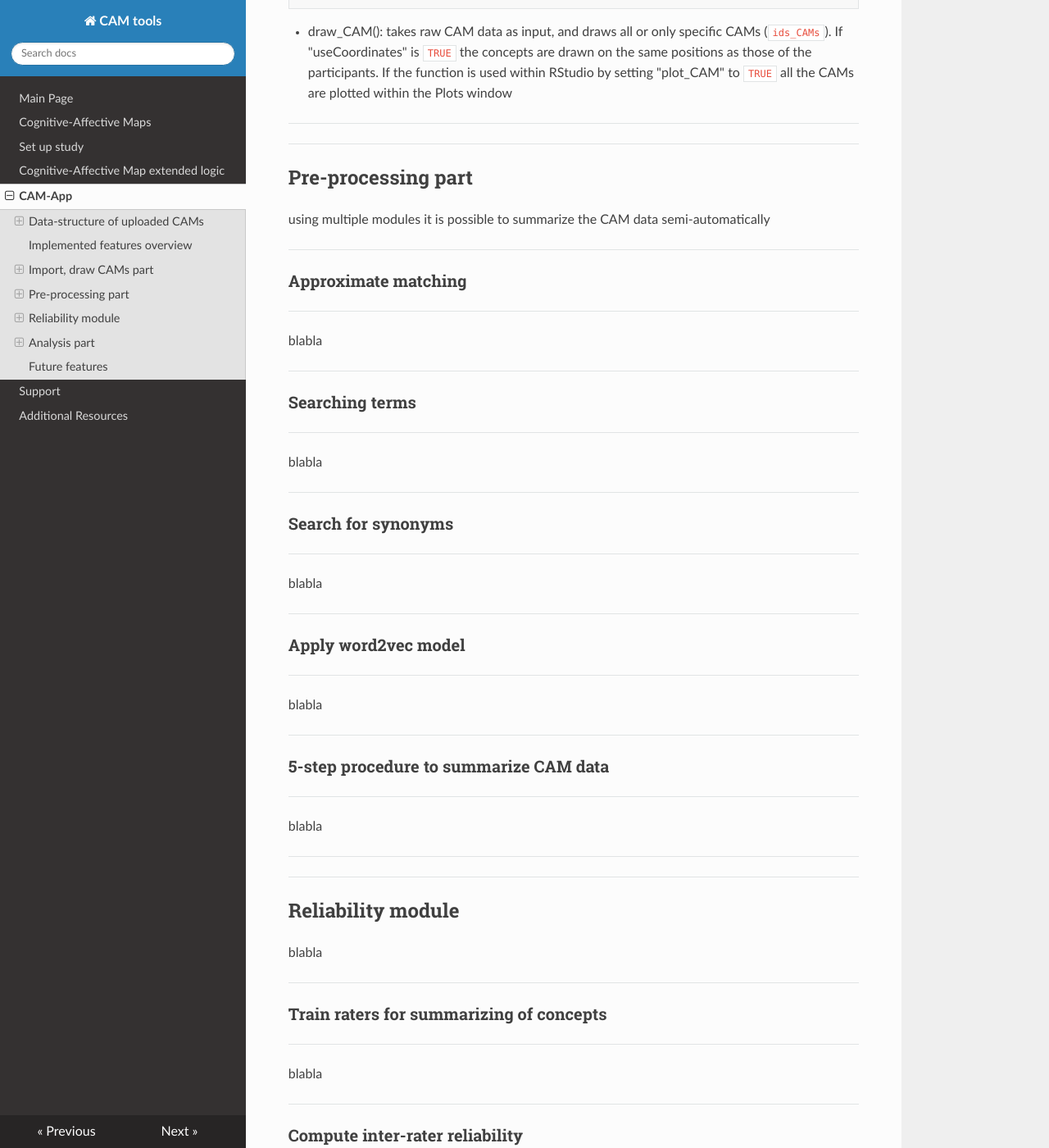
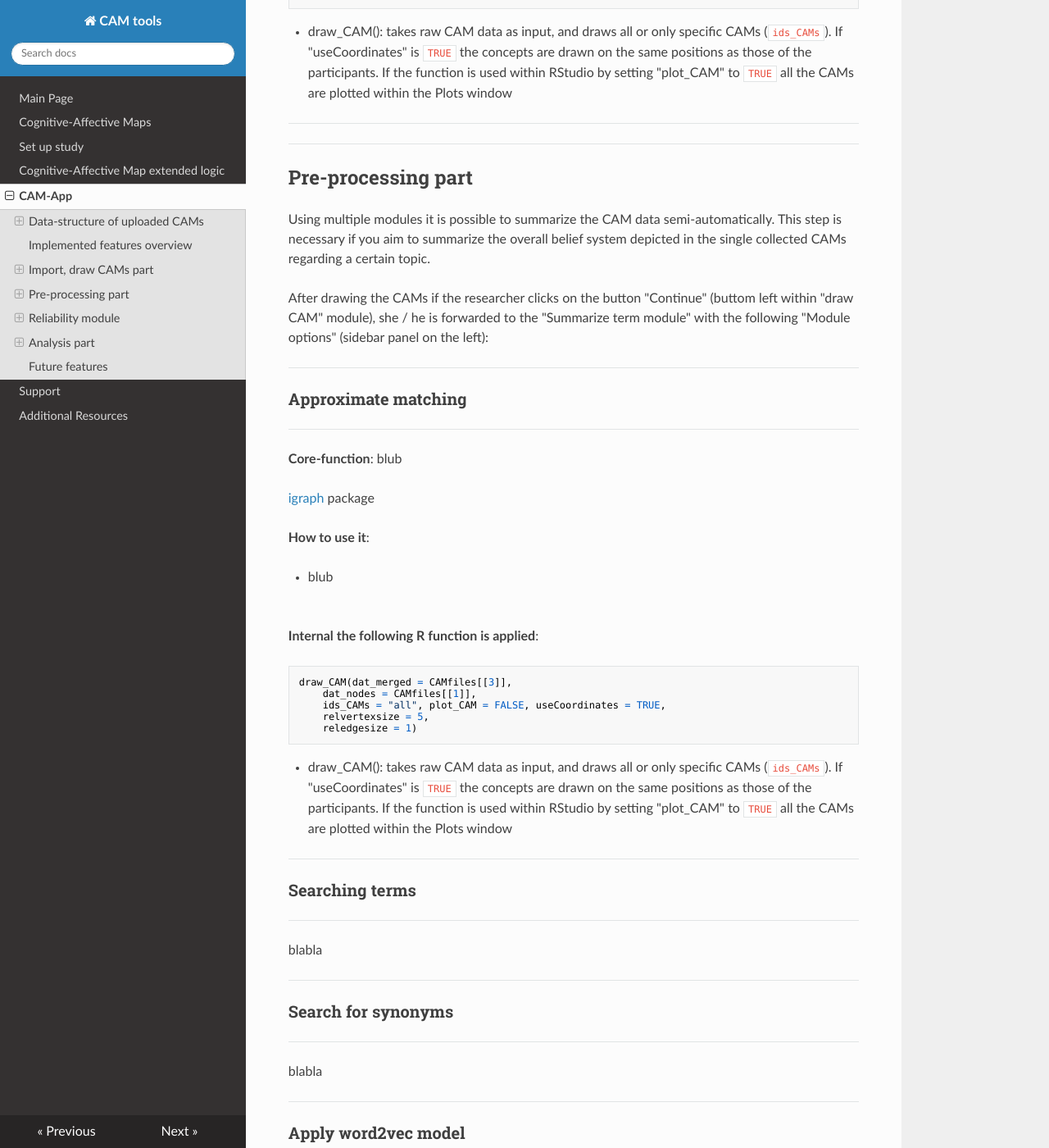
Before and after one commit to FennStatistics/CAMtools_documentation, an MkDocs documentation site: the page built from docs/CAM-App.md, in a window 1280 px wide and 1400 px high, scrolled down 6283 px. Shown: the whole window at 82% size. Built offline with MkDocs 1.6.1, drawn with Linux system fonts in a browser that asks for light colours; nearby versions of some CDN libraries.

Commit message:
Pre-processing part

````diff
--- a/docs/CAM-App.md
+++ b/docs/CAM-App.md
@@ -240,14 +240,40 @@
 Pre-processing part
 ----------------
 
-using multiple modules it is possible to summarize the CAM data semi-automatically
+Using multiple modules it is possible to summarize the CAM data semi-automatically. This step is necessary if you aim to summarize the overall belief system depicted in the single collected CAMs regarding a certain topic.
 
+After drawing the CAMs if the researcher clicks on the button "Continue" (buttom left within "draw CAM" module), she / he is forwarded to the "Summarize term module" with the following "Module options" (sidebar panel on the left):
 
 ***
 ### Approximate matching
 ---
 
-blabla
+
+**Core-function**:
+blub
+
+<a href="https://cran.r-project.org/web/packages/igraph/index.html" target="_blank">igraph</a> package
+
+
+**How to use it**:
+
+* blub
+
+
+<br>
+**Internal the following R function is applied**:
+
+```r
+draw_CAM(dat_merged = CAMfiles[[3]],
+    dat_nodes = CAMfiles[[1]],
+    ids_CAMs = "all", plot_CAM = FALSE, useCoordinates = TRUE,
+    relvertexsize = 5,
+    reledgesize = 1)
+```
+
+* draw_CAM(): takes raw CAM data as input, and draws all or only specific CAMs (<code>ids_CAMs</code>). If "useCoordinates" is <code>TRUE</code> the concepts are drawn on the same positions as those of the participants. If the function is used within RStudio by setting "plot_CAM" to <code>TRUE</code> all the CAMs are plotted within the Plots window
+
+
 
 
 ***
````
